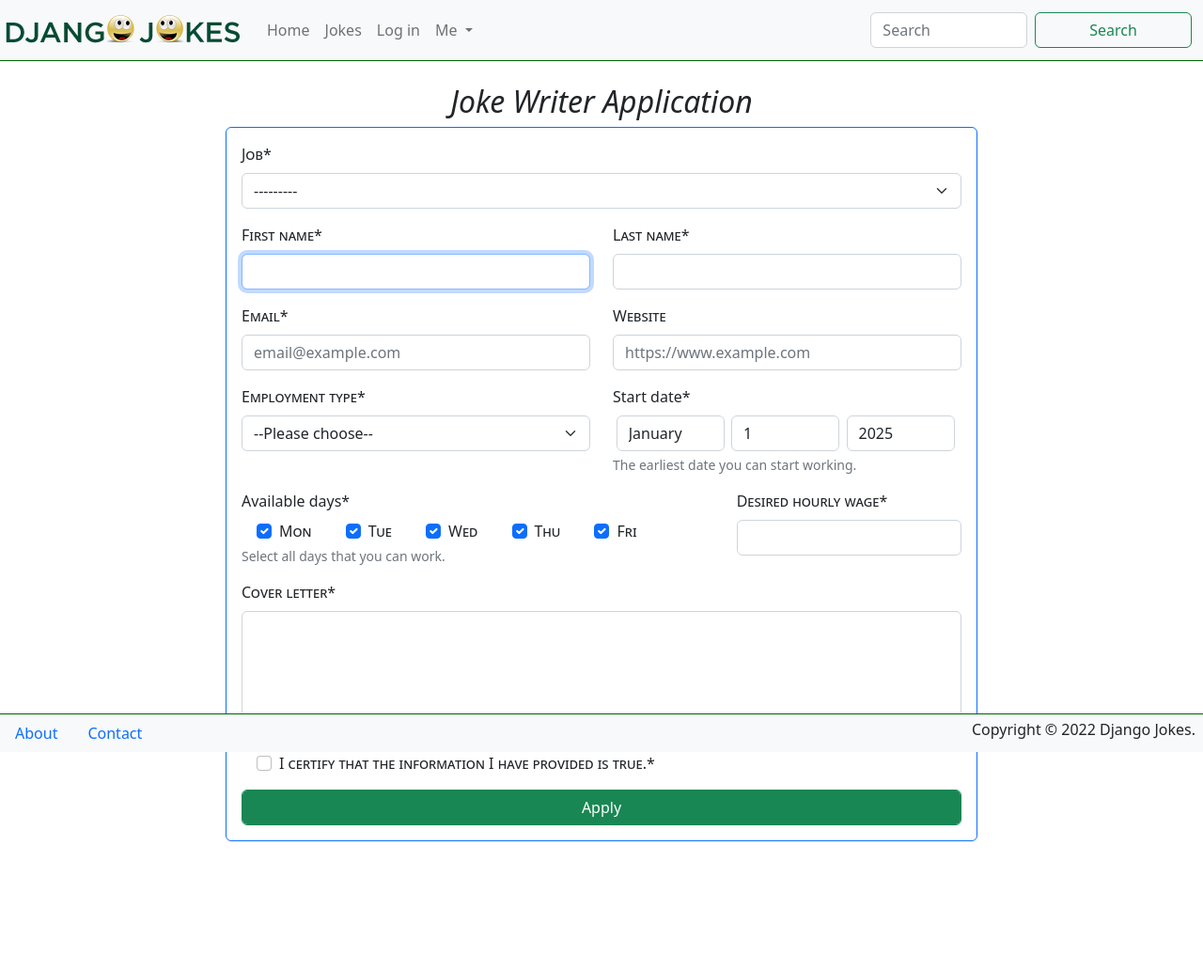
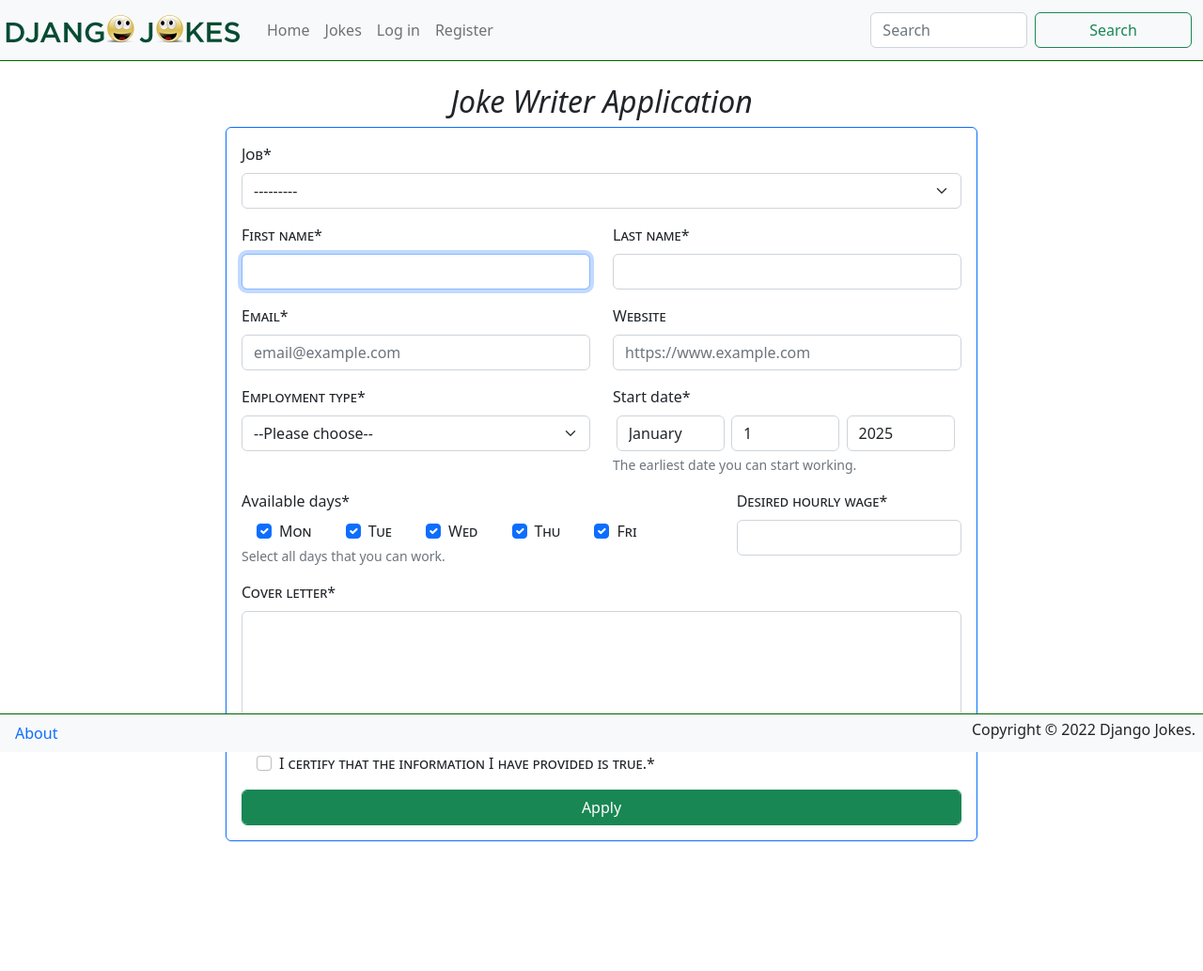
Before and after one commit to vejuo12/djangojokes.com, a Django app: page /jobs/job-app/ in a window 1280 px wide. Shown: the whole page at 94% size. Run offline with Django 5.2, Linux system fonts and the light colour scheme; data that the repository does not hold is empty; some libraries are stand-ins or nearby versions.

Commit message:
updated the base.html to show admin and improved functionality

```diff
--- a/djangojokes/urls.py
+++ b/djangojokes/urls.py
@@ -7,7 +7,7 @@ urlpatterns = [
     path('admin/', admin.site.urls),
 
     #user management
-    path('account/', include('allauth.urls')),
+    path('accounts/', include('allauth.urls')),
 
     #Local Apps
     path('jobs/', include('jobs.urls')),
--- a/templates/_base.html
+++ b/templates/_base.html
@@ -24,29 +24,38 @@
     <div class="collapse navbar-collapse" id="navbarSupportedContent">
       <ul class="navbar-nav me-auto">
         <li class="nav-item active">
-          <a class="nav-link" href={% url 'pages:homepage' %}>Home
+          <a class="nav-link" href="{% url 'pages:homepage' %}">Home
             <span class="sr-only">(current)</span>
           </a>
         </li>
         <li class="nav-item">
-          <a class="nav-link" href={% url 'jokes:list'%}>Jokes</a>
+          <a class="nav-link" href="{% url 'jokes:list'%}">Jokes</a>
         </li>
         <li class="nav-item">
-          <a class="nav-link" href="#">Log in</a>
+          {%if not user.is_authenticated%}
+          <a class="nav-link" href="{% url 'account_login'%}">Log in</a>
         </li>
+        <li class="nav-item">
+          <a class="nav-link" href="{% url 'account_signup'%}">Register</a>
+        </li>
+        {%else%}
         <li class="nav-item dropdown">
           <a class="nav-link dropdown-toggle" href="#" id="navbarDropdown"
-             role="button" data-toggle="dropdown" aria-haspopup="true"
+             role="button" data-bs-toggle="dropdown" aria-haspopup="true"
              aria-expanded="false">
             Me
           </a>
           <div class="dropdown-menu" aria-labelledby="navbarDropdown">
-            <a class="dropdown-item" href="#">My Account</a>
-            <a class="dropdown-item" href="#">Django Jokes</a>
+            <a class="dropdown-item" href="{% url 'pages:homepage'%}">My Account</a>
+            <a class="dropdown-item" href="{% url 'jokes:list'%}">Django Jokes</a>
             <div class="dropdown-divider"></div>
-            <a class="dropdown-item" href="#">Log out</a>
+            <form method="post" action="{% url 'account_logout' %}">
+              {% csrf_token %}
+              <button class="btn dropdown-item">Log out</button>
+            </form>
           </div>
         </li>
+        {% endif %}
       </ul>
       <form class="row my-2 my-lg-0 row">
         <input class="form-control me-sm-2 col" type="search"
@@ -67,7 +76,9 @@
       <nav>
         <ul class="nav">
           <li class="nav-item"><a class="nav-link" href={% url 'pages:about-us'  %}>About</a></li>
-          <li class="nav-item"><a class="nav-link" href="#">Contact</a></li>
+          {%if user.is_staff%}
+          <li class="nav-item"><a class="nav-link" href="/admin/">Admin</a></li>
+          {%endif%}
         </ul>
       </nav>
     </div>
```
